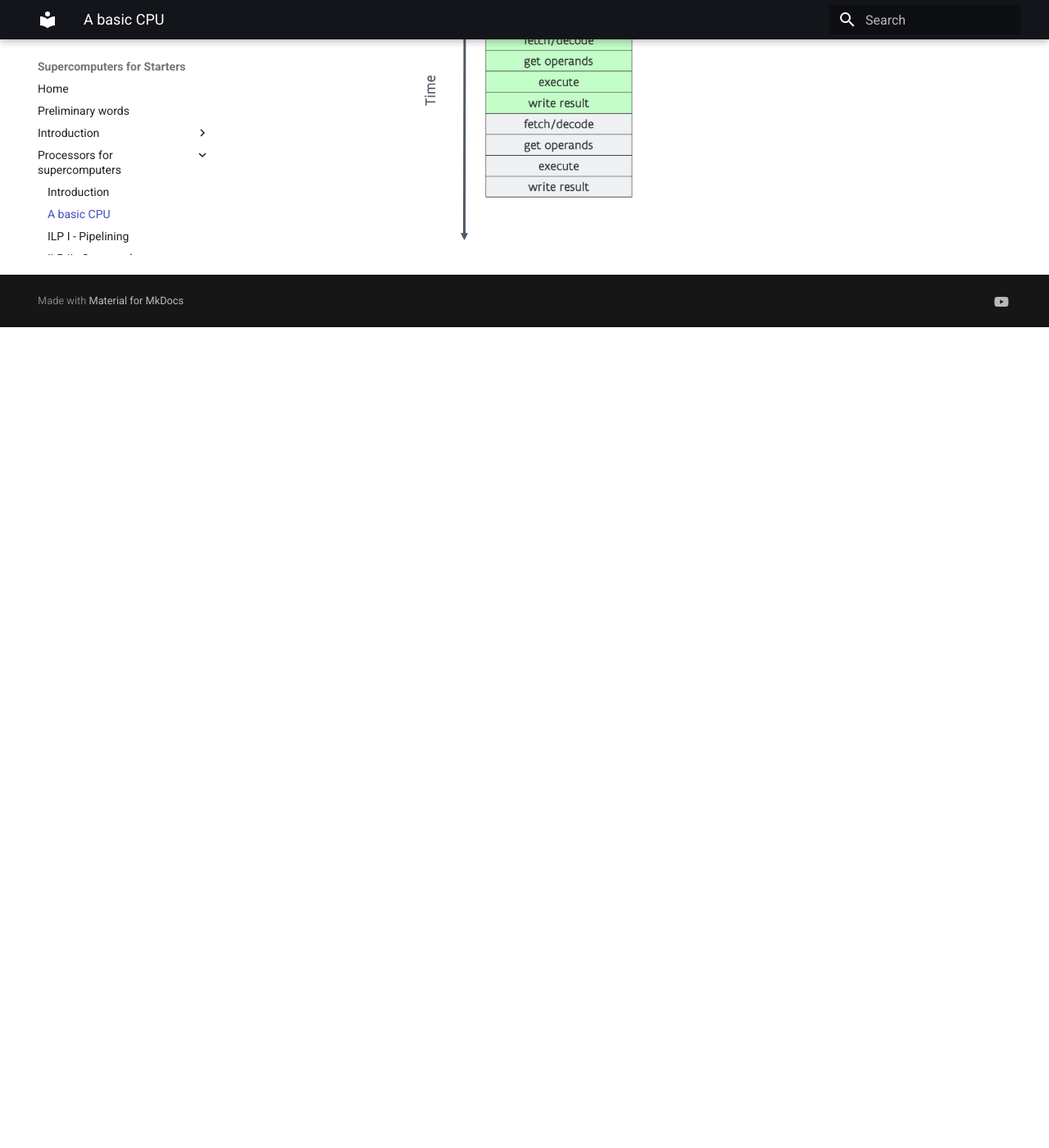
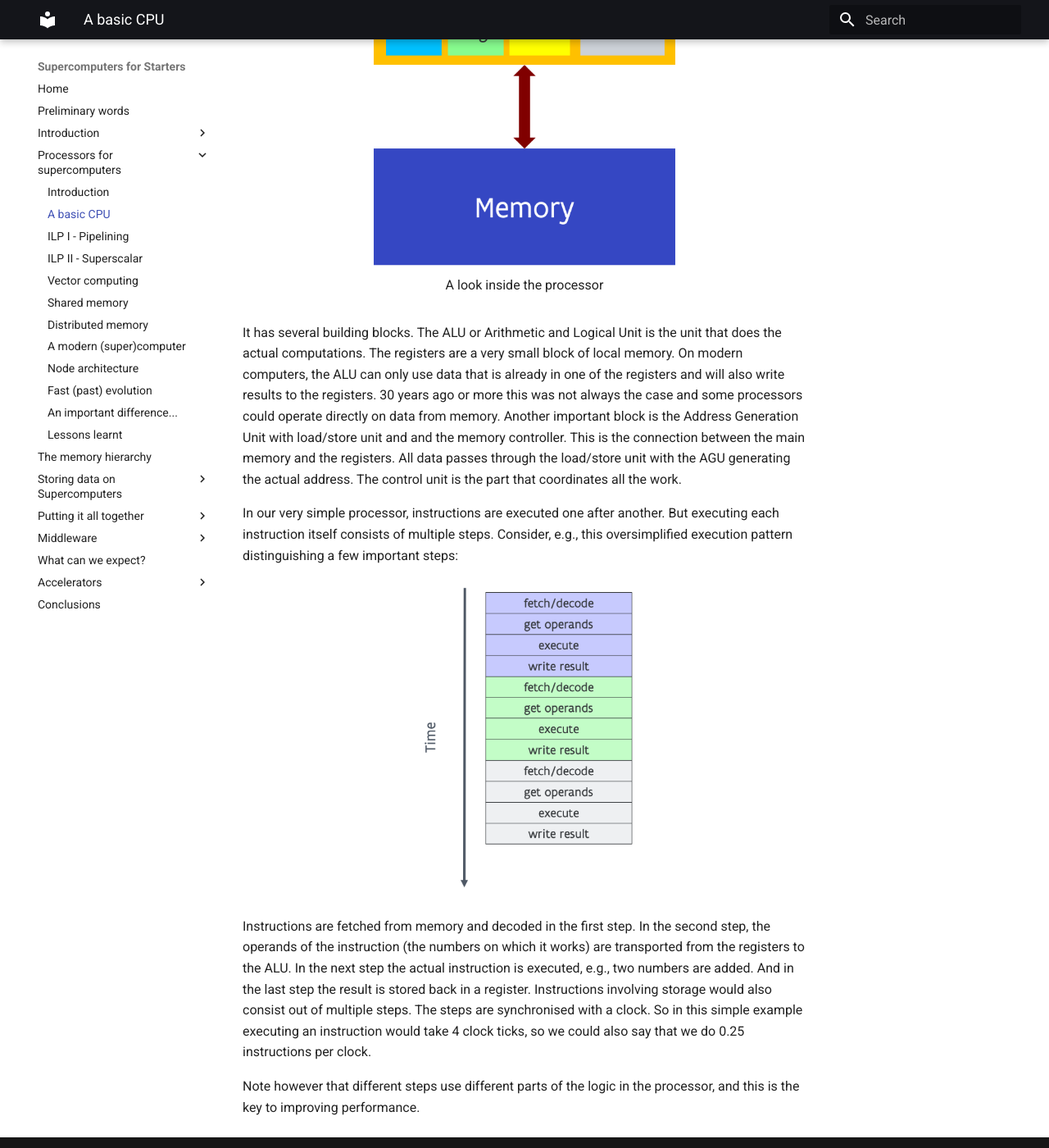
Before and after one commit to klust/SupercomputersForStarters, an MkDocs documentation site: the page built from docs/C02_Processors/C02_S02_Basic_CPU.md, in a window 1280 px wide and 1400 px high, scrolled down 1084 px. Shown: the whole window at 82% size. Built offline with MkDocs 1.6.1 and Material for MkDocs 9.7.7, drawn with Linux system fonts in a browser that asks for light colours; before the commit the page ends 1483 px from its top, so only the background shows below that; some of the changed text lies outside the part shown.

```diff
--- a/docs/C02_Processors/C02_S02_Basic_CPU.md
+++ b/docs/C02_Processors/C02_S02_Basic_CPU.md
@@ -1,11 +1,61 @@
 # A very basic CPU
 
+Let us start with a look at a very basic computer. It has two important components.
+The processor executes simple instructions, e.g., adding two numbers. The memory
+stores the data in a linear structure. A clock governs the pace at which instructions
+are processed.
 
-![The basic CPU](../img/C02_S02_01_Simple_proc.png)
+<figure markdown>
+  ![The basic CPU](../img/C02_S02_01_Simple_proc.png)
+  <caption>A basic computer</caption>
+</figure>
 
+Currently a processor is just as single chip, or in fact just a small part of
+a chip, but this was very different in the early days of computers based on chips.
+Fast processors often consisted of multiple chips, and sometimes even thousands of
+them.
 
-![Inside the basic CPU](../img/C02_S02_02_Simple_proc_exploded.png)
+!!! Note
+    The Cray 1, a supercomputer from 1976, had a processor built out of
+    20,000 chips. The memory was built out of 73,278 chips.
+    The mean time between failure was 50 hours, so whenever you
+    bought such a machine you got a lot of spare parts with it and
+    on-site technicians to replace the parts.
 
+Let us now open up our simple processor and have a look inside.
 
+<figure markdown>
+  ![Inside the basic CPU](../img/C02_S02_02_Simple_proc_exploded.png)
+  <caption>A look inside the processor</caption>
+</figure>
+
+It has several building blocks.
+The ALU or Arithmetic and Logical Unit is the unit that does the
+actual computations.
+The registers are a very small block of local memory. On modern
+computers, the ALU can only use data that is already in one of the
+registers and will also write results to the registers. 30 years ago
+or more this was not always the case and some processors could operate
+directly on data from memory.
+Another important block is the Address Generation Unit with
+load/store unit and and the memory controller. This is the connection
+between the main memory and the registers. All data passes through
+the load/store unit with the AGU generating the actual address.
+The control unit is the part that coordinates all the work.
+
+In our very simple processor, instructions are executed one after
+another. But executing each instruction itself consists of multiple steps. Consider, e.g.,
+this oversimplified execution pattern distinguishing a few important steps:
 
 ![Instruction execution](../img/C02_S02_03_Execution.png)
+
+Instructions are fetched from memory and decoded in the first step.
+In the second step, the operands of the instruction (the numbers on which it works)
+are transported from the registers to the ALU. In the next step the actual instruction
+is executed, e.g., two numbers are added. And in the last step the result is stored back
+in a register. Instructions involving storage would also consist out of multiple steps.
+The steps are synchronised with a clock. So in this simple example executing an instruction
+would take 4 clock ticks, so we could also say that we do 0.25 instructions per clock.
+
+Note however that different steps use different parts of the logic in the processor,
+and this is the key to improving performance.
--- a/mkdocs.yml
+++ b/mkdocs.yml
@@ -82,12 +82,16 @@ nav:
 
 plugins:
   # show revision date at bottom of each page
-  - git-revision-date-localized
+  #- git-revision-date-localized
   # necessary for search to work
   - search
 
 markdown_extensions:
-  # notes, warnings, hints, ...
+  # Attributes (e.g., for lazy loading)
+  - attr_list
+  # Markdown in HTML
+  - md_in_html
+ # notes, warnings, hints, ...
   - admonition
   # code blocks with syntax highlighting, graphs
   - pymdownx.superfences:
```
Also changed, not shown: docs/C02_Processors/C02_S03_ILP_I_Pipelining.md (+31 -1 lines).
